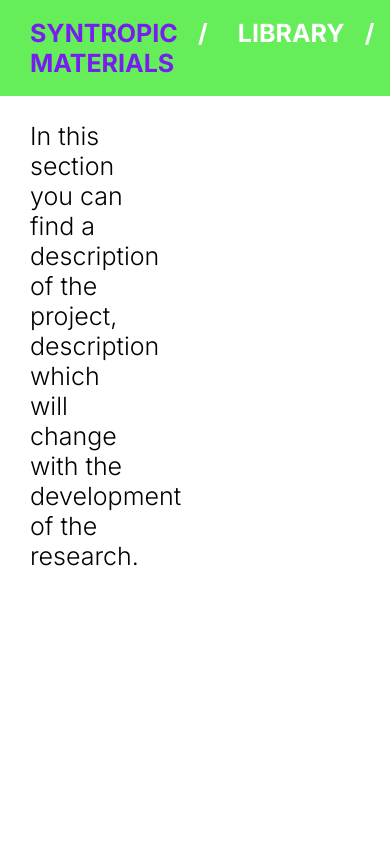
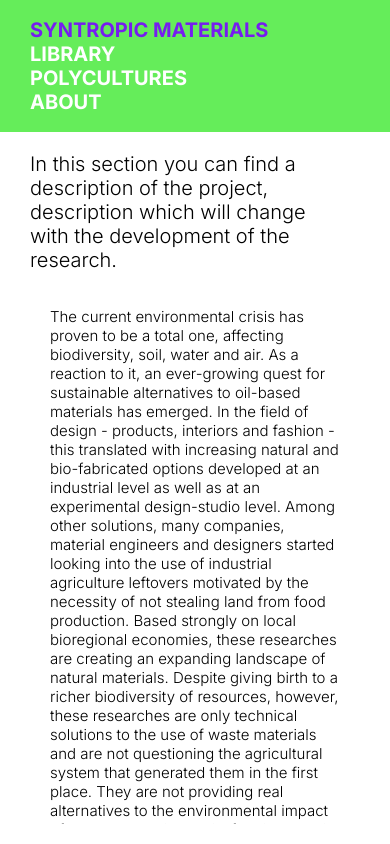
Before and after one commit to heb-dtc/SyntropicFarming, a React app in the folder client_bis/: page / in a window 390 px wide. Built offline with nearby package versions, Linux system fonts and the light colour scheme.

Commit message:
Tweak css according to screen size
Using media queries to make the website adapt to different screen sizes.

```diff
--- a/client_bis/src/index.html
+++ b/client_bis/src/index.html
@@ -2,6 +2,7 @@
 <html>
   <head>
     <title><%= htmlWebpackPlugin.options.title %></title>
+     <meta name="viewport" content="width=device-width, initial-scale=1.0">
      <link href="https://fonts.googleapis.com/css2?family=Inter:wght@300;700&display=swap" rel="stylesheet">
   </head>
   <body>
--- a/client_bis/src/style.css
+++ b/client_bis/src/style.css
@@ -1,6 +1,22 @@
 :root {
-  --main-font-size: 25px;
-  --text-font-size: 20px;
+  --main-font-size: 20px;
+  --text-font-size: 15px;
+  --page-side-margin: 50px;
+  --header-max-width: 450px;
+}
+
+@media screen and (min-width: 768px) {
+  :root {
+    --page-side-margin: 150px;
+    --main-font-size: 25px;
+    --text-font-size: 20px;
+  }
+}
+
+@media screen and (min-width: 1400px) {
+  :root {
+    --page-side-margin: 250px;
+  }
 }
 
 * {
@@ -38,7 +54,8 @@ h3 {
 
 .pageHeader {
   font-weight: bold;
-  color: #ffffff;
+  color: white;
+  display: flex;
 }
 
 .pageContainer {
@@ -52,32 +69,21 @@ h3 {
 
 .contentHeader {
   padding-left: 30px;
-  margin-right: 250px;
-  max-width: 450px;
+  margin-right: var(--page-side-margin);
+  max-width: var(--header-max-width);
 }
 
 .contentContainer {
   display: flex;
-  justify-content: center;
-  margin-right: 250px;
-  margin-left: 250px;
-  flex: 1;
-  overflow-y: hidden;
-  height: 100%;
-  align-items: center;
-}
-
-.contentContainerCol {
-  display: flex;
   flex-flow: column;
   justify-content: center;
-  margin-right: 250px;
-  margin-left: 250px;
+  margin: 0px var(--page-side-margin);
   flex: 1;
   height: 100%;
 }
 
 .navigationBar {
+  flex: 1;
   background-color: #65ed5a;
   padding: 18px 0px;
 }
@@ -98,8 +104,17 @@ li > a {
 nav,
 ul {
   display: flex;
+  flex-flow: column;
   margin: 0;
   list-style-type: '/';
+}
+
+@media screen and (min-width: 768px) {
+  nav,
+  ul {
+    flex-flow: row;
+    flex-wrap: wrap;
+  }
 }
 
 nav,
@@ -115,8 +130,13 @@ li {
 .landingContent {
   height: 100%;
   font-size: var(--text-font-size);
-  margin-right: 80px;
-  margin-left: 80px;
+  margin: 0px 0px;
+}
+
+@media screen and (min-width: 1200x) {
+  .landingContent {
+    margin: 0px 80px;
+  }
 }
 
 .landingPageContainer {
@@ -238,11 +258,18 @@ main::-webkit-scrollbar {
 .sliderContainer {
   display: flex;
   flex-flow: row;
+  flex-wrap: wrap;
   flex: 1;
   justify-content: center;
   align-items: center;
-  margin-right: 150px;
-  margin-left: 150px;
+  margin: 0px 0px;
+}
+
+@media screen and (min-width: 768px) {
+  .sliderContainer {
+    margin: 0px 150px;
+    flex-wrap: nowrap;
+  }
 }
 
 .sliderArrowContainer {
@@ -257,7 +284,7 @@ main::-webkit-scrollbar {
 }
 
 .sliderContent {
-  text-size: 15px;
+  font-size: var(--text-font-size);
   text-align: center;
   text-transform: uppercase;
   padding: 50px;
@@ -289,8 +316,7 @@ main::-webkit-scrollbar {
   flex-flow: column;
   justify-content: center;
   align-items: center;
-  margin-right: 250px;
-  margin-left: 250px;
+  margin: 0px var(--page-side-margin);
   flex: 1;
 }
 
@@ -298,7 +324,13 @@ main::-webkit-scrollbar {
   width: 100%;
   max-width: 900px;
   margin: 0px 150px;
-  padding: 0px 80px;
+  padding: 0px 0px;
+}
+
+@media screen and (min-width: 768px) {
+  .polycultureImg {
+    padding: 0px 80px;
+  }
 }
 
 .polycultureTextContent {
@@ -308,10 +340,16 @@ main::-webkit-scrollbar {
 }
 
 .polycultureMenu {
-  display: inline-flex;
+  display: flex;
   flex-basis: 0;
   font-size: 18px;
   text-align: center;
+}
+
+@media screen and (max-width: 600px) {
+  .polycultureMenu {
+    flex-flow: column;
+  }
 }
 
 .polycultureMenuItem {
```
